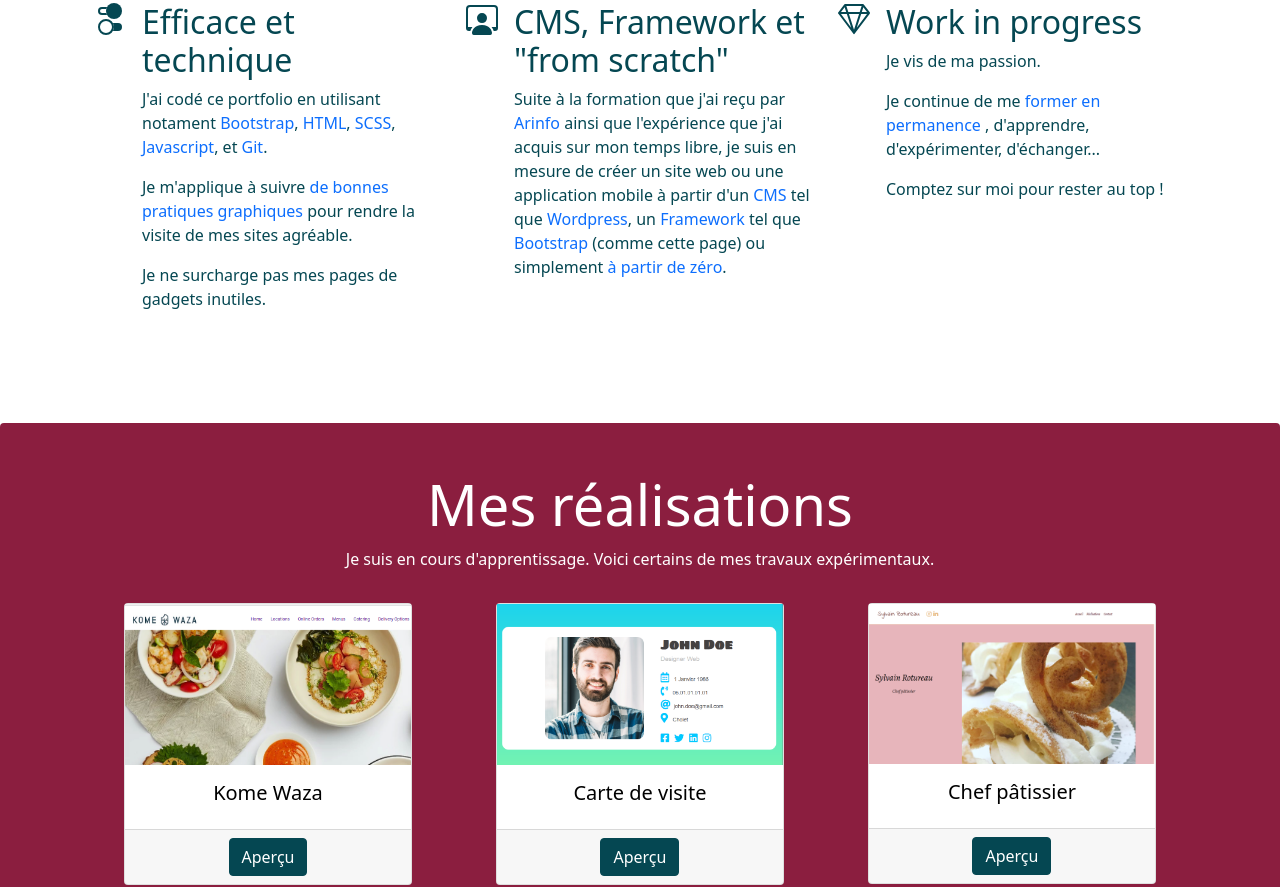
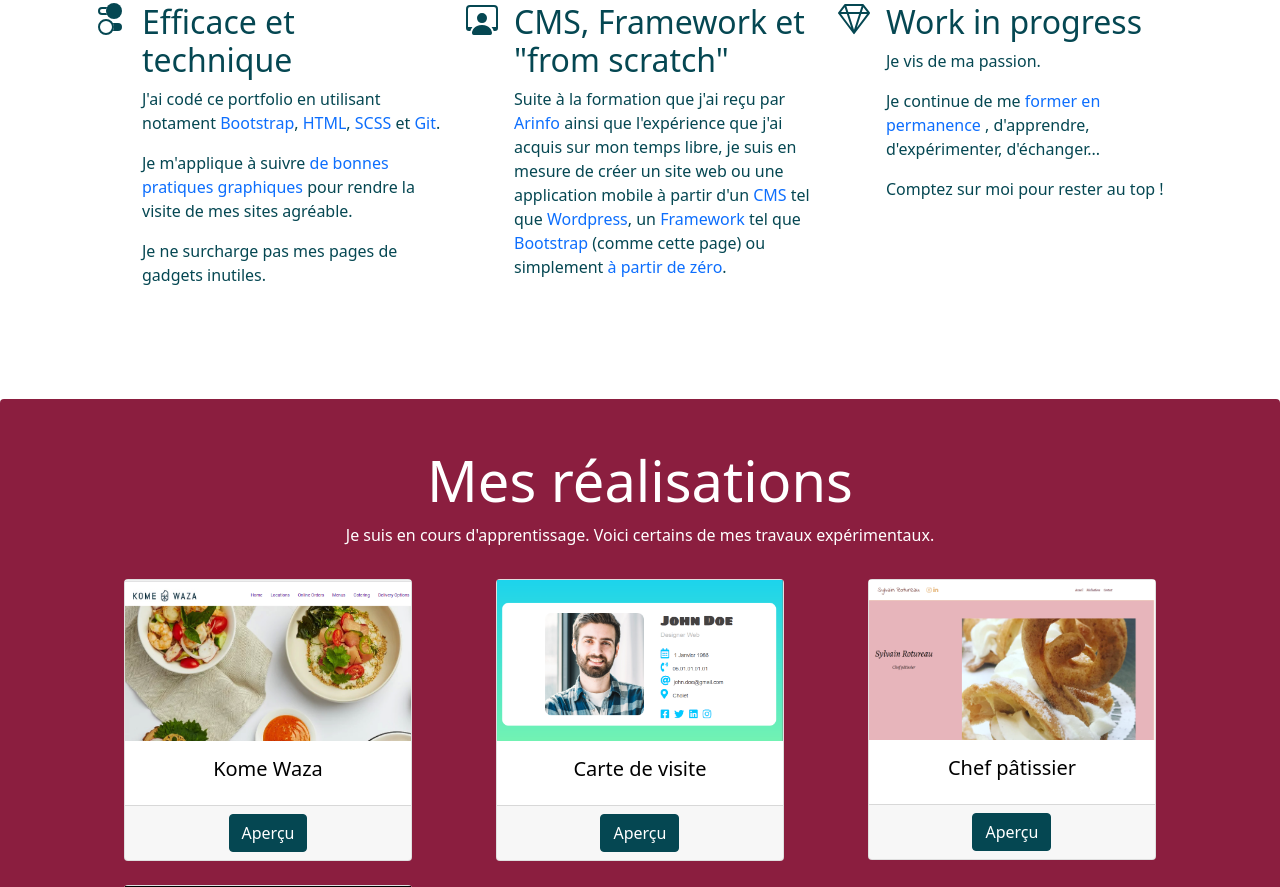
Before and after one commit to sylvainrotureau/portfolio2, a website: page index.html in a window 1280 px wide. Shown: the part 894-1781 px from the top of the page. Drawn offline with nearby package versions, Linux system fonts and the light colour scheme.

Commit message:
Update index.html

```diff
--- a/index.html
+++ b/index.html
@@ -135,9 +135,7 @@
                             <a class="link-secondary text-decoration-none" href="https://g.co/kgs/9BcJbw"
                                 target="_blank">HTML</a>,
                             <a class="link-secondary text-decoration-none" href="https://g.co/kgs/xY7qDk"
-                                target="_blank">SCSS</a>,
-                            <a class="link-secondary text-decoration-none" href="https://g.co/kgs/seRBmU"
-                                target="_blank">Javascript</a>,
+                                target="_blank">SCSS</a>
                             et
                             <a class="link-secondary text-decoration-none" href="https://g.co/kgs/sxqvXa"
                                 target="_blank">Git</a>.
```
